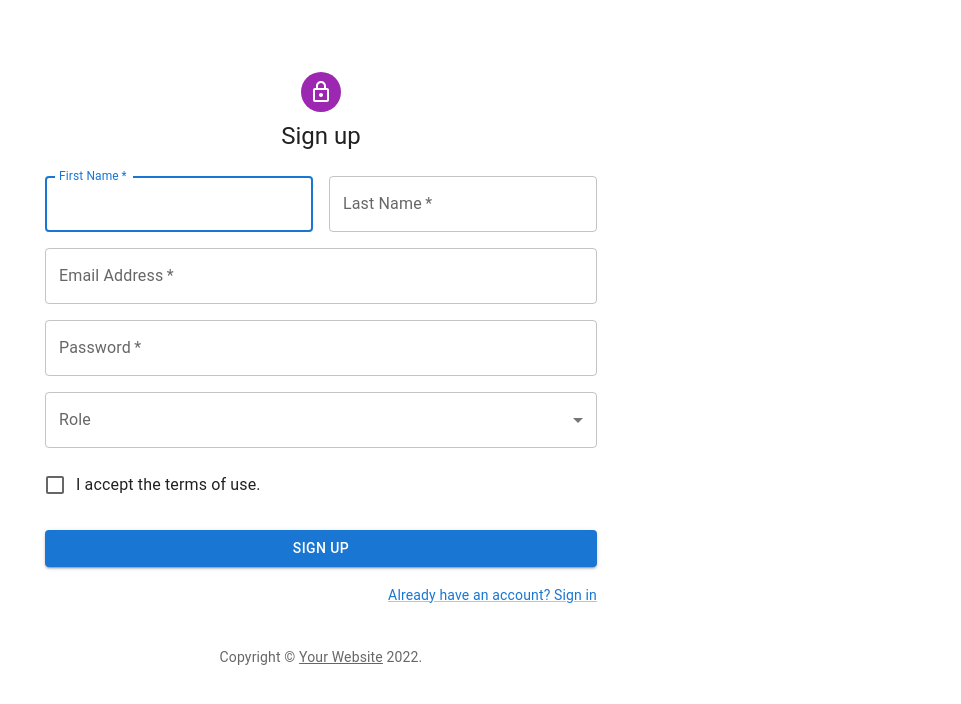
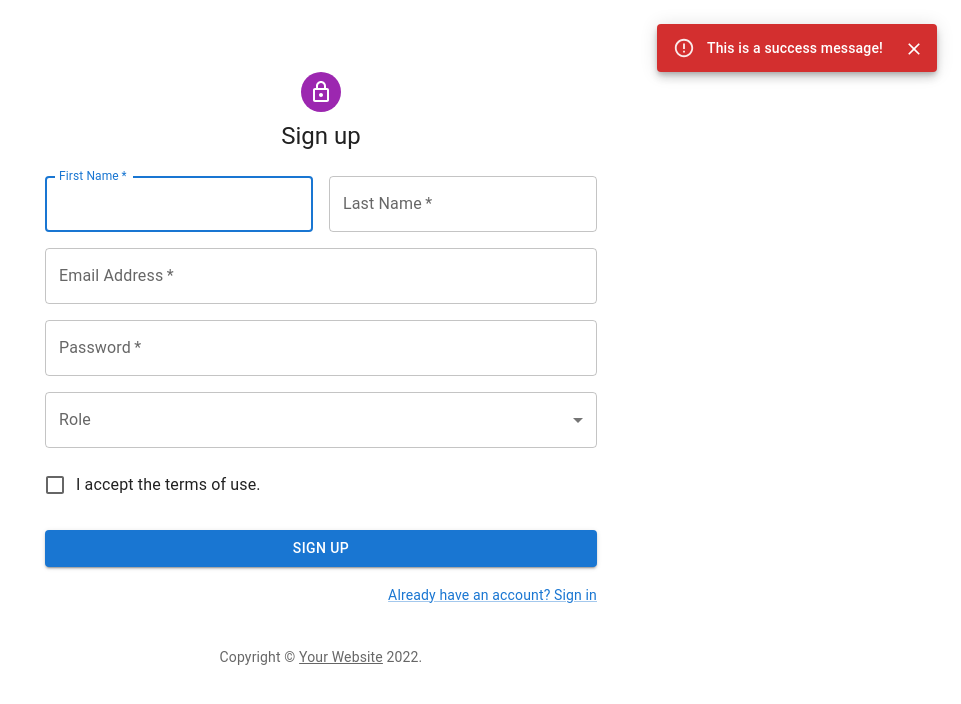
Before and after one commit to babulalt/sms-ui, a React (Create React App) app: page /signup in a window 1280 px wide. Shown: the top 704 px of the page, without its empty margins (319-1280 px from the left). Built offline with nearby package versions, Linux system fonts and the light colour scheme.

Commit message:
added icon and snackbar

```diff
--- a/public/index.html
+++ b/public/index.html
@@ -2,7 +2,7 @@
 <html lang="en">
   <head>
     <meta charset="utf-8" />
-    <link rel="icon" href="%PUBLIC_URL%/favicon.ico" />
+    <link rel="icon" href="%PUBLIC_URL%/mrc.ico" />
     <meta name="viewport" content="width=device-width, initial-scale=1" />
     <meta name="theme-color" content="#000000" />
     <meta
--- a/src/components/Signup.js
+++ b/src/components/Signup.js
@@ -19,6 +19,7 @@ import { createTheme, ThemeProvider } from '@mui/material/styles';
 import { Navigate } from "react-router-dom";
 import { useDispatch, useSelector } from "react-redux";
 import { signUp } from "../action/signup";
+import {CustomizedSnackbars} from './SnackBar'
 
 
 
@@ -40,6 +41,8 @@ const theme = createTheme();
 
 export const SignUp = () => {
   const [gender, setGender] = React.useState('');
+  const [open, setOpen] = React.useState(true);
+
   const dispatch = useDispatch();
   const isSignup = useSelector((state) => state.signup.isSignup);
   const handleGenderChange = (event) => {
@@ -57,6 +60,7 @@ export const SignUp = () => {
       lastname: data.get('lastName'),
       email: data.get('email'),
       password: data.get('password'),
+      username:data.get('email'),
       role: data.get('role'),
     }
     dispatch(signUp(datasignupRequest));
@@ -64,6 +68,11 @@ export const SignUp = () => {
   if (isSignup) return <Navigate to="/" />;
   return (
     <ThemeProvider theme={theme}>
+       {
+        open &&
+      <CustomizedSnackbars openState={open} cb={()=>{setOpen(false)}}/>
+
+      }
       <Container component="main" maxWidth="sm">
         <CssBaseline />
         <Box
--- /dev/null
+++ b/src/components/SnackBar.js
@@ -0,0 +1,37 @@
+import * as React from 'react';
+import Stack from '@mui/material/Stack';
+import Button from '@mui/material/Button';
+import Snackbar from '@mui/material/Snackbar';
+import MuiAlert from '@mui/material/Alert';
+
+const Alert = React.forwardRef(function Alert(props, ref) {
+  return <MuiAlert elevation={6} ref={ref} variant="filled" {...props} />;
+});
+
+export const CustomizedSnackbars=({openState,cb})=> {
+  const [open, setOpen] = React.useState(false);
+
+  const handleClick = () => {
+    setOpen(true);
+  };
+React.useEffect(()=>{
+    setOpen(openState)
+},[])
+  const handleClose = (event, reason) => {
+    if (reason === 'clickaway') {
+      return;
+    }
+    // setOpen(false);
+    cb()
+  };
+
+  return (
+    <Stack spacing={2} sx={{ width: '100%' }}>
+      <Snackbar open={open} autoHideDuration={6000} onClose={handleClose} anchorOrigin={{ vertical:'top',horizontal: 'right' }}>
+        <Alert onClose={handleClose} severity="error" sx={{ width: '100%' }}>
+          This is a success message!
+        </Alert>
+      </Snackbar>
+    </Stack>
+  );
+}
--- a/src/components/router/Route.js
+++ b/src/components/router/Route.js
@@ -8,6 +8,7 @@ import { SignUp } from '../Signup';
 import PrivateRoute from "./PrivateRouting";
 import { BictCourse } from '../BictCourse';
 import { CourseChoice } from '../CourseChoice';
+import {CustomizedSnackbars} from '../SnackBar'
 
 
 
@@ -23,6 +24,7 @@ const Router = () => {
         <Route path='/coursechoice' element={CourseChoice}/>
         <Route index path='/courses' element={<Course />} />
         <Route path='/menu' element={<BictCourse />} />
+        <Route path='/snack' element={<CustomizedSnackbars />} />
 
         </Route>
       </Routes>
```
Also changed, not shown: 2 other files (tests, documents, lock files or other folders).
